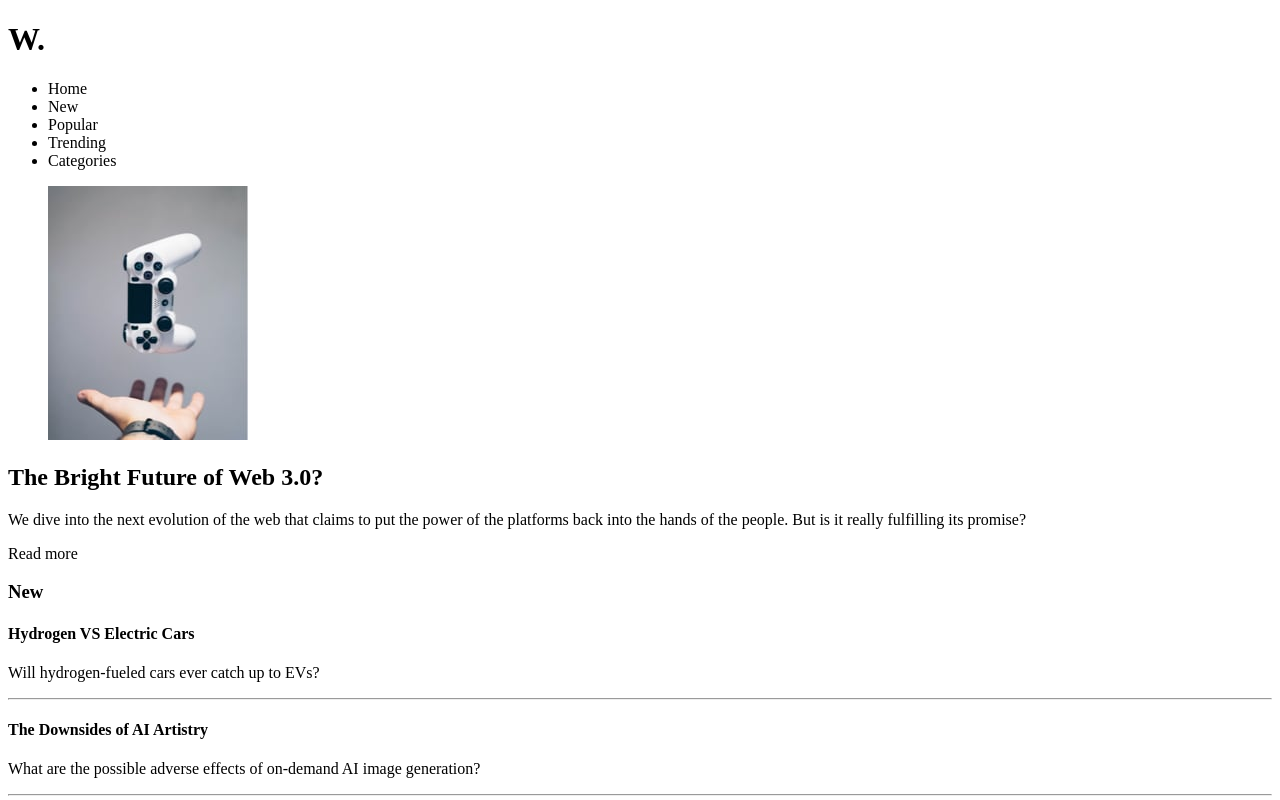
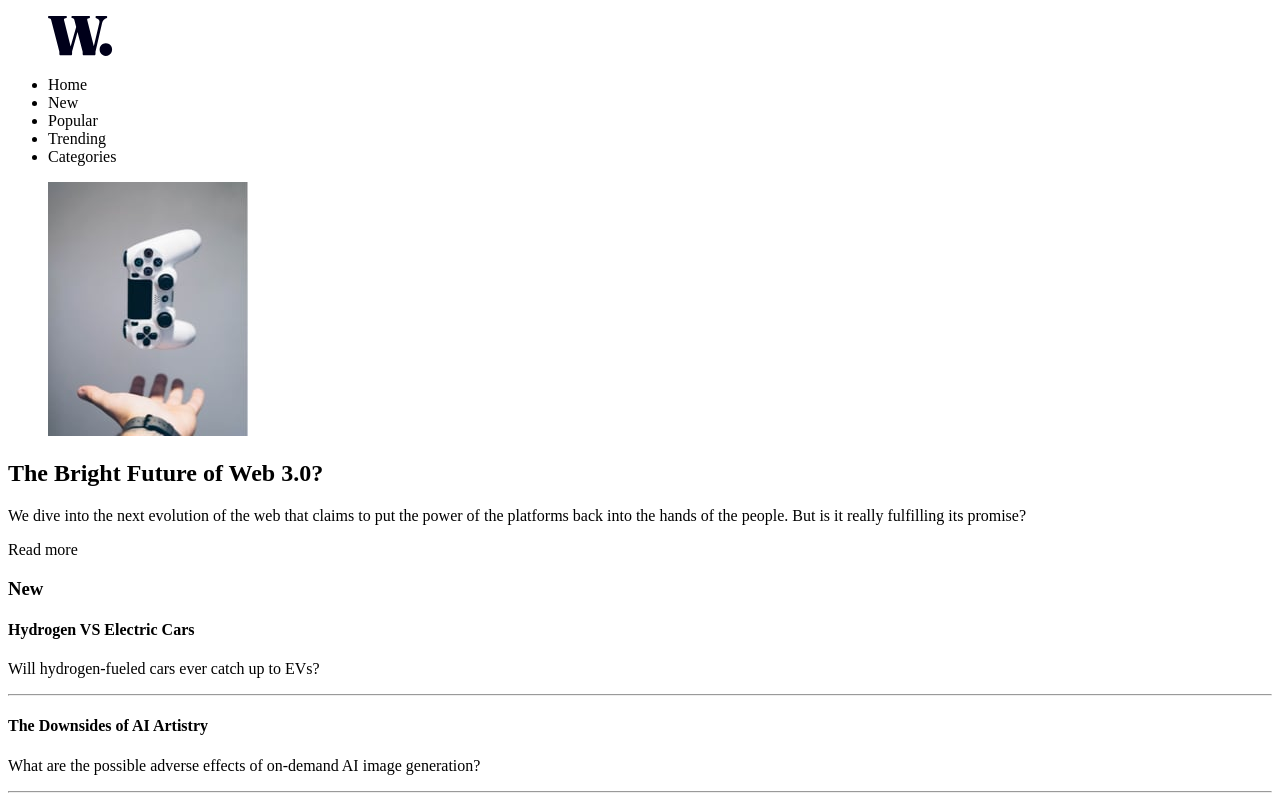
Before and after one commit to ElviaBth/news-homepage, a plain HTML site: page index.html in a window 1280 px wide. Shown: the top 800 px of the page. Drawn offline with Linux system fonts and the light colour scheme.

Commit message:
Delete h1 from header

```diff
--- a/index.html
+++ b/index.html
@@ -16,7 +16,9 @@
 </head>
 <body>
   <header>
-    <h1>W.</h1>
+    <figure>
+      <img src="./assets/images/logo.svg" alt="logo">
+    </figure>
     <nav>
       <ul>
         <li>Home</li>
```
